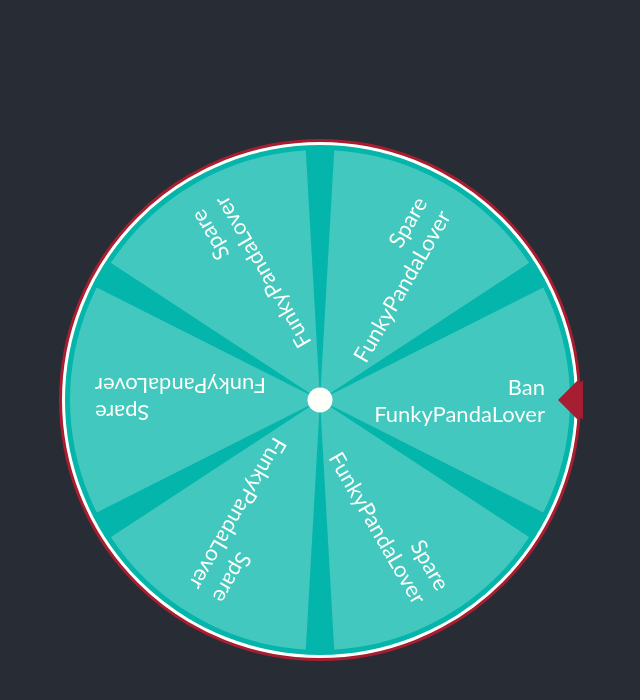
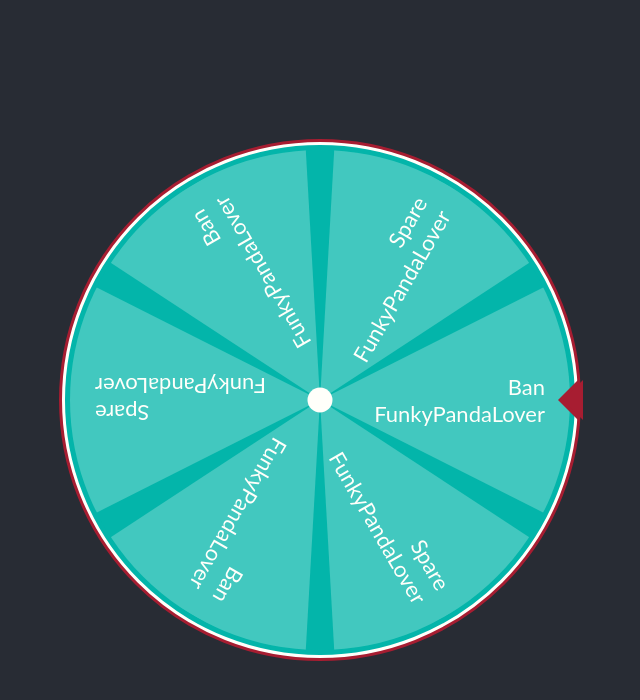
Before and after one commit to tedzchu/door-gg, a React (Create React App) app: page /migada in a window 1280 px wide. Shown: the top 700 px of the page, without its empty margins (320-960 px from the left). Built offline with nearby package versions, Linux system fonts and the light colour scheme.

Commit message:
Remove hooks for now

```diff
--- a/src/views/Migada.js
+++ b/src/views/Migada.js
@@ -3,22 +3,14 @@ import { Wheel } from '../components';
 
 const Migada = () => {
   const victim = 'FunkyPandaLover';
-  const fiftyFifty = false;
   const [options, setOptions] = useState([]);
 
   useEffect(() => {
     const updatedOptions = [];
-    if (fiftyFifty) {
-      Array.from({ length: 3 }).forEach(() => {
-        updatedOptions.push(`Ban ${victim}`);
-        updatedOptions.push(`Spare ${victim}`);
-      });
-    } else {
+    Array.from({ length: 3 }).forEach(() => {
       updatedOptions.push(`Ban ${victim}`);
-      Array.from({ length: 5 }).forEach(() => {
-        updatedOptions.push(`Spare ${victim}`);
-      });
-    }
+      updatedOptions.push(`Spare ${victim}`);
+    });
     setOptions(updatedOptions);
   }, []);
 
```
